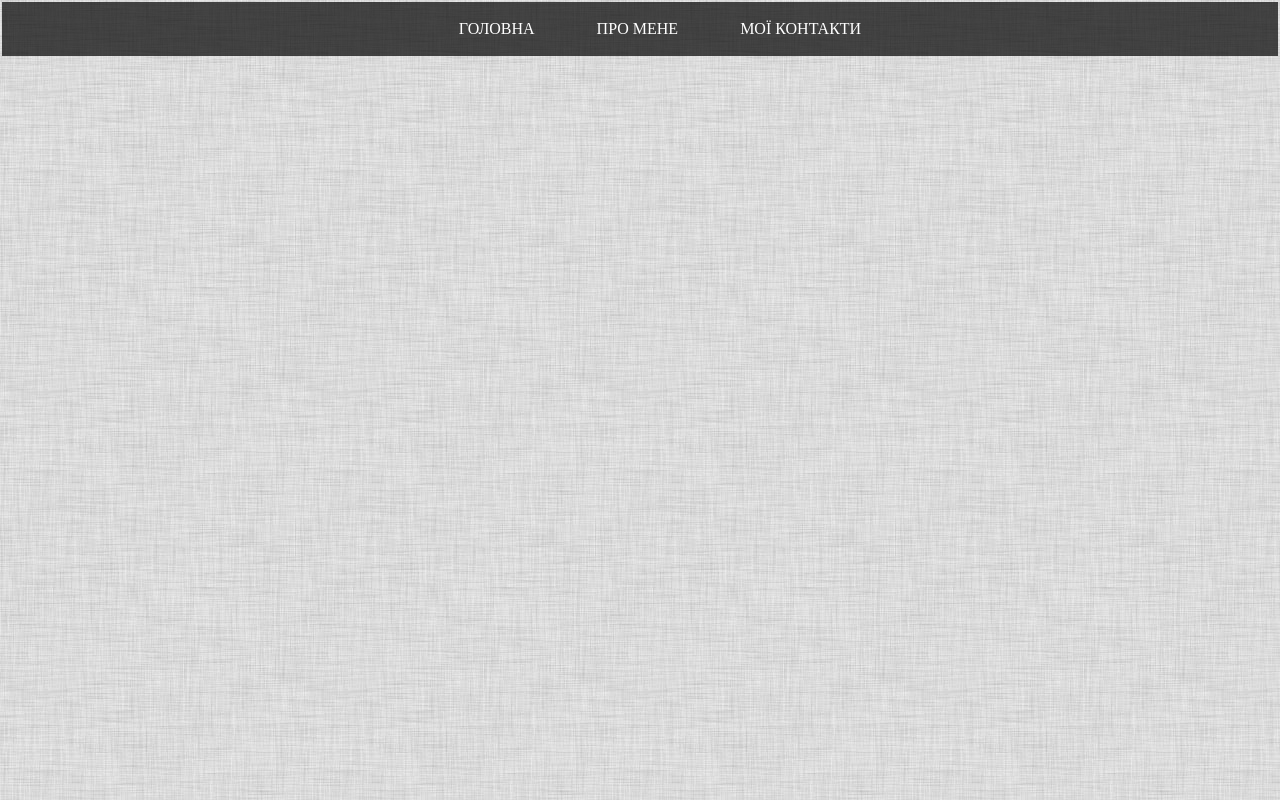
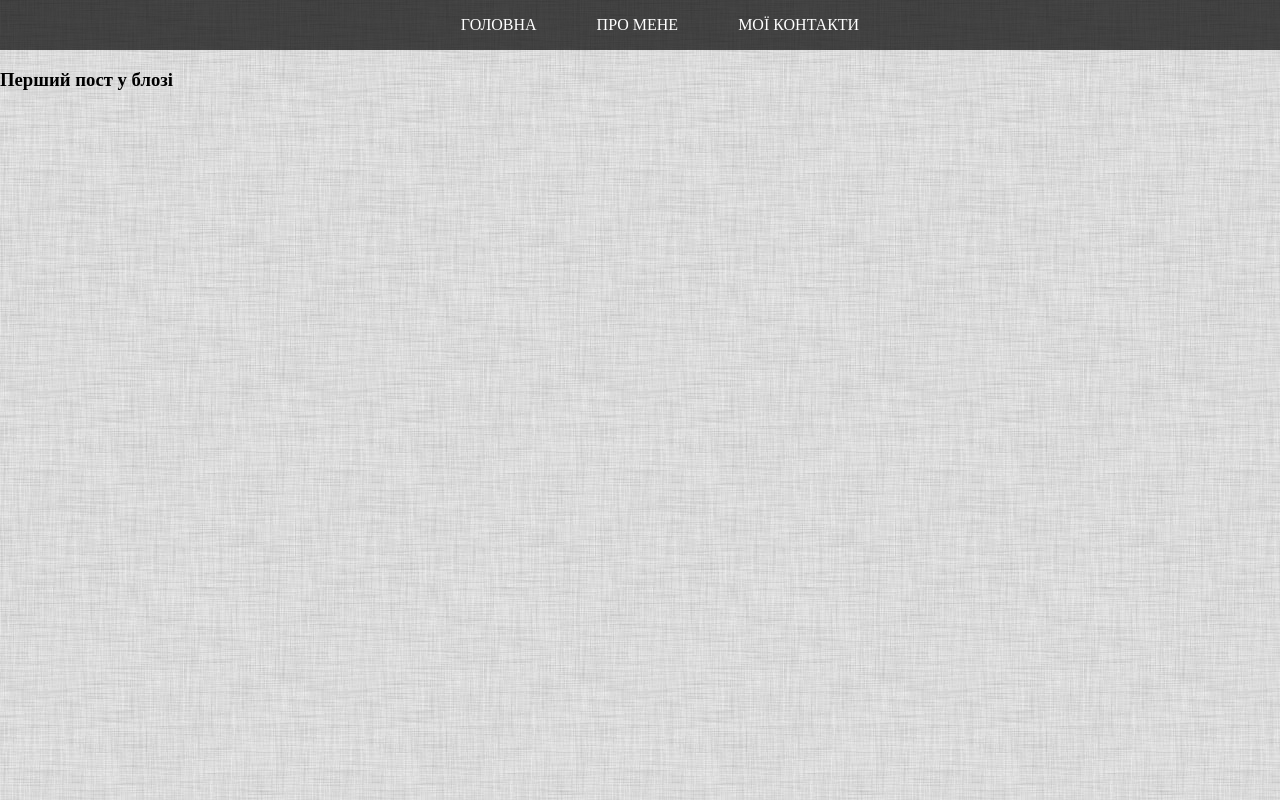
Before and after one commit to BohdanRomaniuk/First-website, a plain HTML site: page index.html in a window 1280 px wide. Drawn offline with Linux system fonts and the light colour scheme.

Commit message:
Add maincontainer

```diff
--- a/index.html
+++ b/index.html
@@ -5,7 +5,7 @@
 <link rel="stylesheet" type="text/css" href="style.css"/>
 </head>
 <body>
-<table id="bar" width="100%" cellspacind=0 cellpadding=0 style="position:relative;">
+<table id="bar" width="100%" cellspacing=0 cellpadding=0 style="position:relative;">
   <tbody>
     <tr>
       <td height="39" class="list" align="center">
@@ -20,5 +20,8 @@
     </tr>
   </tbody>
 </table>
+<div id="main-container">
+  <h3>Перший пост у блозі</h3>
+</div>
 </body>
 </html>
```
